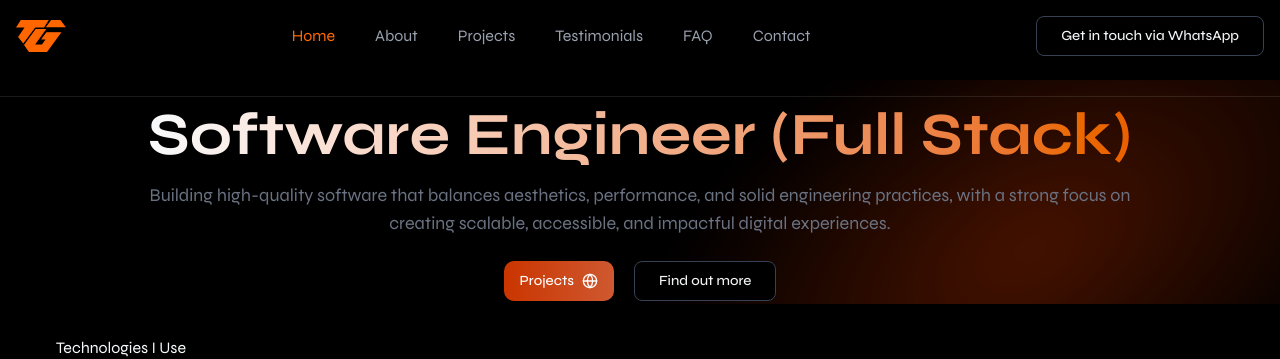
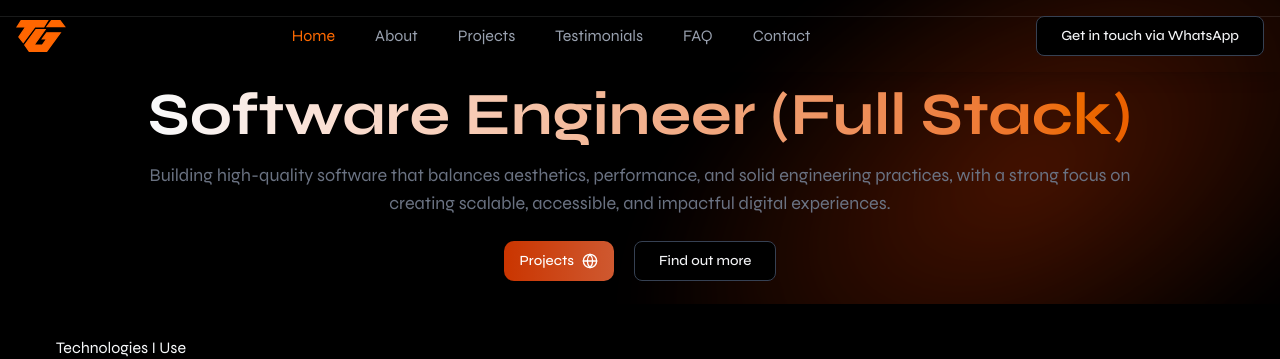
Before and after one commit to Md-Hasib-Askari/portfolioV3, a Next.js app: page / in a window 1280 px wide. Shown: the top 359 px of the page. Built offline with nearby package versions, Linux system fonts and the light colour scheme; a web font is replaced by a local one.

Commit message:
fix: adjust Navbar styling and reposition in Home component

```diff
--- a/app/page.tsx
+++ b/app/page.tsx
@@ -24,8 +24,7 @@ export const scrollToSection = (id: string) => {
 export default function Home() {
   return (
     <>
-      <Navbar />
-      <div className="w-full min-h-screen flex flex-col pt-20" id="home">
+      <div className="w-full min-h-screen flex flex-col" id="home">
         <div className="relative flex-1 flex flex-col overflow-hidden">
           <div className="absolute -inset-2 bg-grid-fade pointer-events-none" />
           <div
@@ -33,9 +32,10 @@ export default function Home() {
           />
           <div className="absolute inset-0 bg-background/40 backdrop-blur-[0.5px]" />
           <div className="relative z-20 flex flex-col flex-1">
+            <Navbar />
             <div className="border-b pb-4"></div>
           </div>
-          <HeroSection className="flex-1 z-20 items-center justify-center" />
+          <HeroSection className="flex-1 z-10 items-center justify-center" />
         </div>
         <TechStackSection />
       </div>
--- a/components/layout/navbar.tsx
+++ b/components/layout/navbar.tsx
@@ -33,8 +33,8 @@ export default function Navbar() {
 
     return (
         <nav
-            className={`fixed top-0 left-0 right-0 z-50 transition-all duration-300 ${isHome || isHovered
-                ? 'backdrop-blur-md shadow-lg'
+            className={`bg-transparent fixed top-0 left-0 right-0 transition-all duration-300 ${isHome || isHovered
+                ? 'shadow-lg'
                 : 'backdrop-blur-sm'
                 }`}
             onMouseEnter={() => setIsHovered(true)}
```
